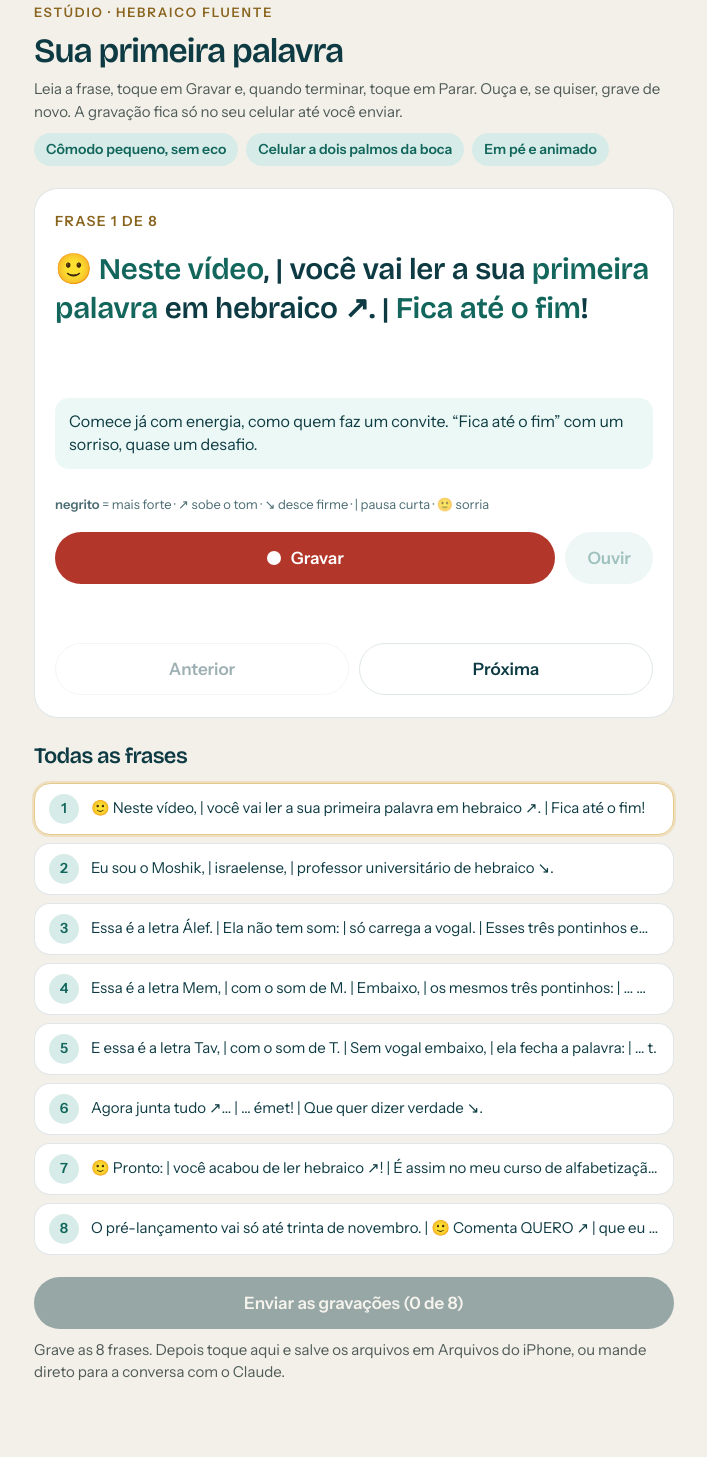
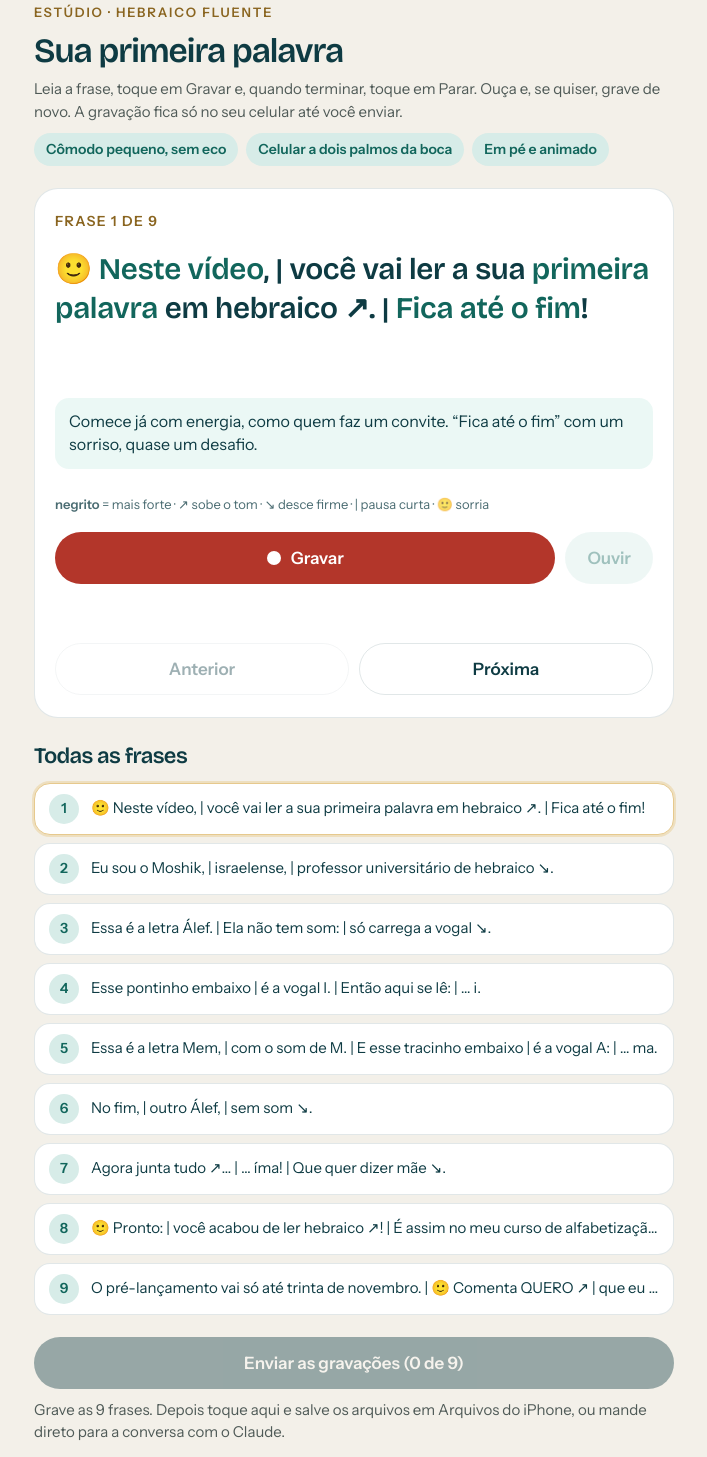
Before and after one commit to Moshikgueta/hebraico-guias, a plain HTML site: page estudio/primeira-palavra/index.html in a window 1280 px wide. Shown: the part 75-1532 px from the top of the page, without its empty margins (286-993 px from the left). Before the commit the page ends 1509 px from the top, so only its background shows below. Drawn offline with nearby package versions, Linux system fonts and the light colour scheme.

Commit message:
Estúdio: volta o reel da primeira palavra para o íma (Álef e Mem)
Co-Authored-By: Claude Opus 5.5 <noreply@anthropic.com>
Claude-Session: https://claude.ai/code/session_01QuanvBEV3Ejm5TZ1Lo12Sq

```diff
--- a/estudio/primeira-palavra/index.html
+++ b/estudio/primeira-palavra/index.html
@@ -66,7 +66,7 @@ button:disabled{opacity:.4;cursor:default}
 </header>
 <div id="erro" class="erro" hidden></div>
 <section class="palco" aria-live="polite">
-<div class="topo"><span id="contador">Frase 1 de 8</span><span id="tempo" class="tempo"></span></div>
+<div class="topo"><span id="contador">Frase 1 de 9</span><span id="tempo" class="tempo"></span></div>
 <p id="frase" class="frase"></p>
 <p id="dica" class="dica"></p>
 <p class="legenda"><b>negrito</b> = mais forte · ↗ sobe o tom · ↘ desce firme · | pausa curta · 🙂 sorria</p>
@@ -83,13 +83,13 @@ button:disabled{opacity:.4;cursor:default}
 </section>
 <section style="display:flex;flex-direction:column;gap:10px">
 <button id="enviar" class="enviar" type="button" disabled>Enviar as gravações</button>
-<p class="muted" id="enviarDica">Grave as 8 frases. Depois toque aqui e salve os arquivos em Arquivos do iPhone, ou mande direto para a conversa com o Claude.</p>
+<p class="muted" id="enviarDica">Grave as 9 frases. Depois toque aqui e salve os arquivos em Arquivos do iPhone, ou mande direto para a conversa com o Claude.</p>
 <div id="links" class="links"></div>
 </section>
 </div>
 <script>
-const FRASES=["🙂 <b>Neste vídeo</b>, | você vai ler a sua <b>primeira palavra</b> em hebraico ↗. | <b>Fica até o fim</b>!", "Eu sou o <b>Moshik</b>, | <b>israelense</b>, | professor <b>universitário</b> de hebraico ↘.", "Essa é a letra <b>Álef</b>. | Ela <b>não tem som</b>: | só <b>carrega</b> a vogal. | Esses <b>três pontinhos</b> embaixo | são a vogal <b>E</b>: | … <b>e</b>.", "Essa é a letra <b>Mem</b>, | com o som de <b>M</b>. | Embaixo, | os <b>mesmos</b> três pontinhos: | … <b>me</b>.", "E essa é a letra <b>Tav</b>, | com o som de <b>T</b>. | Sem vogal embaixo, | ela <b>fecha</b> a palavra: | … <b>t</b>.", "Agora <b>junta tudo</b> ↗… | … <b>émet</b>! | Que quer dizer <b>verdade</b> ↘.", "🙂 <b>Pronto</b>: | você acabou de <b>ler hebraico</b> ↗! | É assim no meu curso de alfabetização <b>interativo</b>: | <b>uma letra por vez</b>, | com a <b>minha voz</b> e exercícios.", "O pré-lançamento vai só até <b>trinta de novembro</b>. | 🙂 <b>Comenta QUERO</b> ↗ | que eu te mando o link!"];
-const DICAS=["Comece já com energia, como quem faz um convite. “Fica até o fim” com um sorriso, quase um desafio.", "Fale o seu nome com prazer. Uma pausinha entre cada informação, como contando nos dedos.", "Calmo, como professor na lousa. “Não tem som” devagar, porque é a surpresa. Pause antes do “e” final e diga só o som.", "Mesmo ritmo da frase anterior. Pause antes do “me” e diga só o som.", "Mesmo ritmo. Pause antes do “t” e diga só o som, curtinho, sem vogal.", "Este é o momento do vídeo. Suba o tom em “junta tudo”, pause, e diga “émet” com orgulho, como quem revela a resposta. “Verdade” firme.", "Comemore com a pessoa: ela conseguiu. Depois, mais calmo e seguro ao falar do curso.", "“Trinta de novembro” firme e claro. “Comenta QUERO” animado, como convite, sem pressa."];
+const FRASES=["🙂 <b>Neste vídeo</b>, | você vai ler a sua <b>primeira palavra</b> em hebraico ↗. | <b>Fica até o fim</b>!", "Eu sou o <b>Moshik</b>, | <b>israelense</b>, | professor <b>universitário</b> de hebraico ↘.", "Essa é a letra <b>Álef</b>. | Ela <b>não tem som</b>: | só <b>carrega</b> a vogal ↘.", "Esse <b>pontinho</b> embaixo | é a vogal <b>I</b>. | Então aqui se lê: | … <b>i</b>.", "Essa é a letra <b>Mem</b>, | com o som de <b>M</b>. | E esse <b>tracinho</b> embaixo | é a vogal <b>A</b>: | … <b>ma</b>.", "No fim, | <b>outro Álef</b>, | <b>sem som</b> ↘.", "Agora <b>junta tudo</b> ↗… | … <b>íma</b>! | Que quer dizer <b>mãe</b> ↘.", "🙂 <b>Pronto</b>: | você acabou de <b>ler hebraico</b> ↗! | É assim no meu curso de alfabetização <b>interativo</b>: | <b>uma letra por vez</b>, | com a <b>minha voz</b> e exercícios.", "O pré-lançamento vai só até <b>trinta de novembro</b>. | 🙂 <b>Comenta QUERO</b> ↗ | que eu te mando o link!"];
+const DICAS=["Comece já com energia, como quem faz um convite. “Fica até o fim” com um sorriso, quase um desafio.", "Fale o seu nome com prazer. Uma pausinha entre cada informação, como contando nos dedos.", "Calmo, como professor na lousa. “Não tem som” devagar, porque é a surpresa.", "Devagar. Pause antes do “i” final e diga só o som, curto e claro.", "Mesmo ritmo da frase anterior. Pause antes do “ma” e diga só o som.", "Curta e tranquila, como quem fecha a explicação.", "Este é o momento do vídeo. Suba o tom em “junta tudo”, pause, e diga “íma” com orgulho, como quem revela a resposta. “Mãe” com carinho.", "Comemore com a pessoa: ela conseguiu. Depois, mais calmo e seguro ao falar do curso.", "“Trinta de novembro” firme e claro. “Comenta QUERO” animado, como convite, sem pressa."];
 const $=id=>document.getElementById(id);
 const tipo=['audio/mp4','audio/webm;codecs=opus','audio/webm','audio/ogg'].find(t=>window.MediaRecorder&&MediaRecorder.isTypeSupported(t))||'';
 const ext=tipo.includes('mp4')?'m4a':tipo.includes('ogg')?'ogg':'webm';
@@ -98,7 +98,7 @@ let i=0,rec=null,stream=null,chunks=[],t0=0,timer=null,audio=new Audio();
 
 // guarda no aparelho para não perder se a página recarregar
 let db=null;
-try{const r=indexedDB.open('estudio-primeira-palavra-v2',1);r.onupgradeneeded=()=>r.result.createObjectStore('t');
+try{const r=indexedDB.open('estudio-primeira-palavra-v1',1);r.onupgradeneeded=()=>r.result.createObjectStore('t');
 r.onsuccess=()=>{db=r.result;const tx=db.transaction('t').objectStore('t');FRASES.forEach((_,k)=>{const g=tx.get(k);g.onsuccess=()=>{if(g.result){takes[k]=g.result;render();}}});};}catch(e){}
 const salvar=(k,b)=>{try{db&&db.transaction('t','readwrite').objectStore('t').put(b,k)}catch(e){}};
 
```
